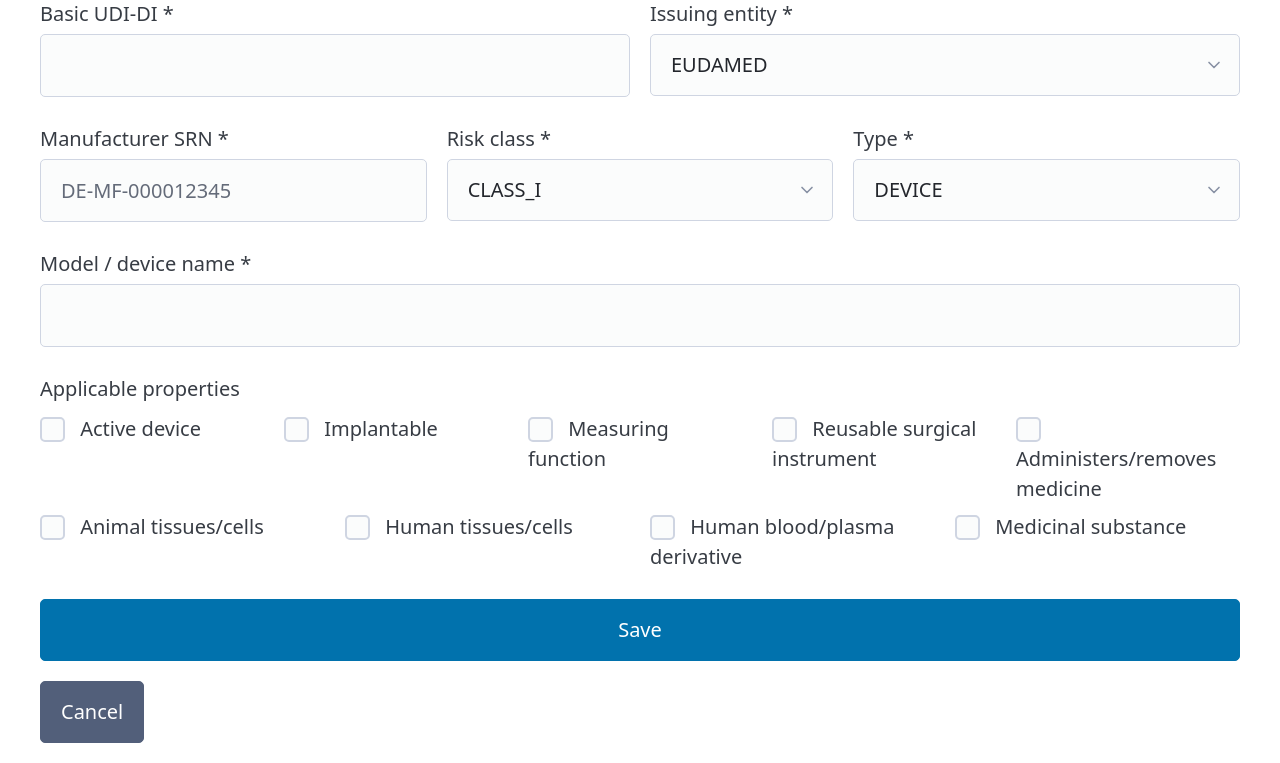
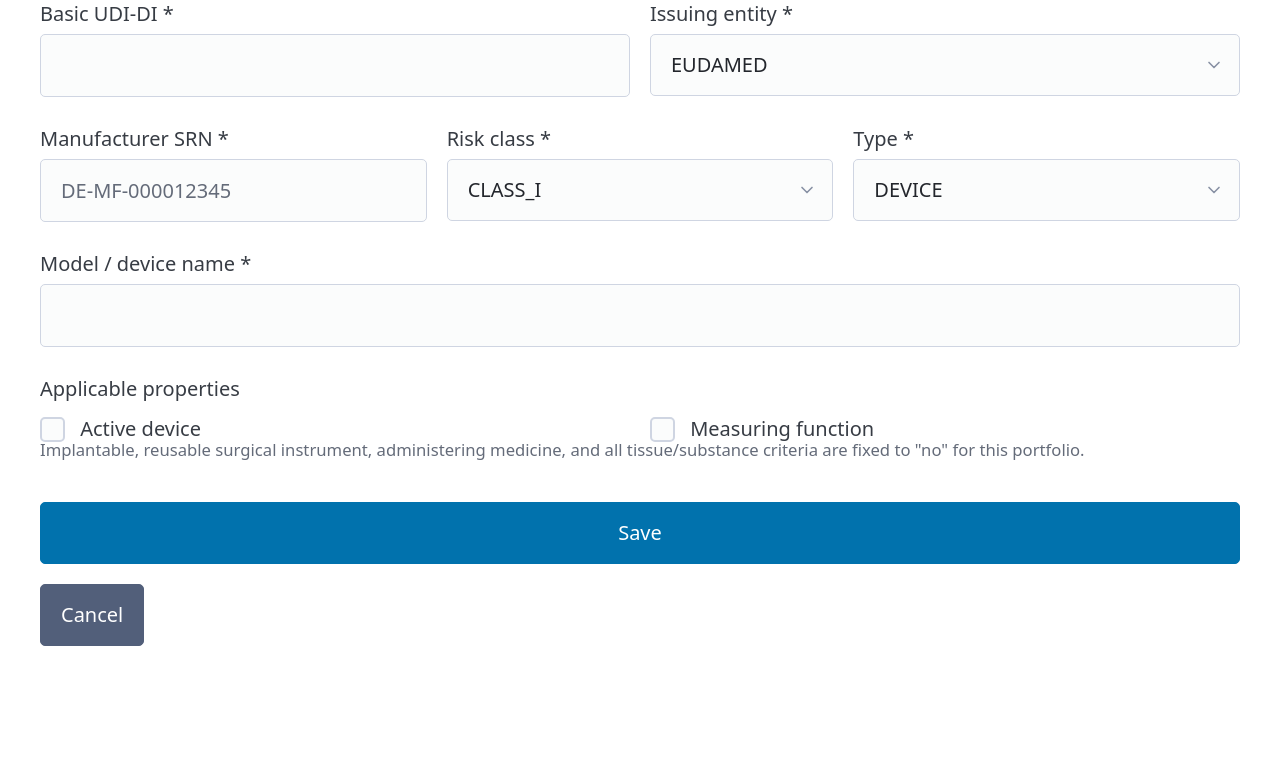
Before and after one commit to andreassuchi/Eudamed-Fullstack, a FastAPI app: page /basic-udis/new in a window 1280 px wide. Shown: the part 151-914 px from the top of the page. After the commit the page ends 797 px from the top, so only its background shows below. Run offline with FastAPI, Linux system fonts and the light colour scheme.

Commit message:
Fix seven Basic UDI criteria to FALSE (sync engine, simplify UI form)
Sync eudamed_tool workbook/importer from Eudamed-Upload: implantable,
reusable, administering_medicine and the tissue/substance criteria are
pinned to false and no longer workbook columns (legacy columns ignored).
Basic UDI form now shows only Active device and Measuring function; the
pinned criteria are noted as fixed. XML output still contains all
elements (XSD-required), always false.

Co-Authored-By: Claude Opus 4.8 <noreply@anthropic.com>

```diff
--- a/app/routers/basic_udis.py
+++ b/app/routers/basic_udis.py
@@ -15,11 +15,11 @@ from eudamed_tool.models import BasicUDI
 
 router = APIRouter(prefix="/basic-udis")
 
-BOOL_FIELDS = [
-    "animal_tissues_cells", "human_tissues_cells", "human_product_check",
-    "medicinal_product_check", "administering_medicine", "active",
-    "implantable", "measuring_function", "reusable",
-]
+# Only these two are user-editable; the other seven criteria (implantable,
+# reusable, administering_medicine, tissue/substance flags) are fixed to
+# False for this portfolio — see eudamed_tool.importer.FIXED_FALSE_FIELDS.
+# Absent form fields parse to False, so they are pinned automatically.
+BOOL_FIELDS = ["active", "measuring_function"]
 
 
 @router.get("")
--- a/app/templates/basic_udis/form.html
+++ b/app/templates/basic_udis/form.html
@@ -43,19 +43,12 @@
     <legend>Applicable properties</legend>
     <div class="grid">
       {% for f, label in [
-        ("active", "Active device"), ("implantable", "Implantable"),
-        ("measuring_function", "Measuring function"), ("reusable", "Reusable surgical instrument"),
-        ("administering_medicine", "Administers/removes medicine")] %}
+        ("active", "Active device"), ("measuring_function", "Measuring function")] %}
       <label><input type="checkbox" name="{{ f }}" {% if row and row[f] %}checked{% endif %}> {{ label }}</label>
       {% endfor %}
     </div>
-    <div class="grid">
-      {% for f, label in [
-        ("animal_tissues_cells", "Animal tissues/cells"), ("human_tissues_cells", "Human tissues/cells"),
-        ("human_product_check", "Human blood/plasma derivative"), ("medicinal_product_check", "Medicinal substance")] %}
-      <label><input type="checkbox" name="{{ f }}" {% if row and row[f] %}checked{% endif %}> {{ label }}</label>
-      {% endfor %}
-    </div>
+    <small>Implantable, reusable surgical instrument, administering medicine, and all
+      tissue/substance criteria are fixed to "no" for this portfolio.</small>
   </fieldset>
   <button type="submit">Save</button>
   <a role="button" class="secondary" href="/basic-udis">Cancel</a>
```
Also changed, not shown: eudamed_tool/importer.py (+13 -2 lines), eudamed_tool/workbook.py (+3 -7 lines), tests/conftest.py (+0 -1 lines), 1 other file.
